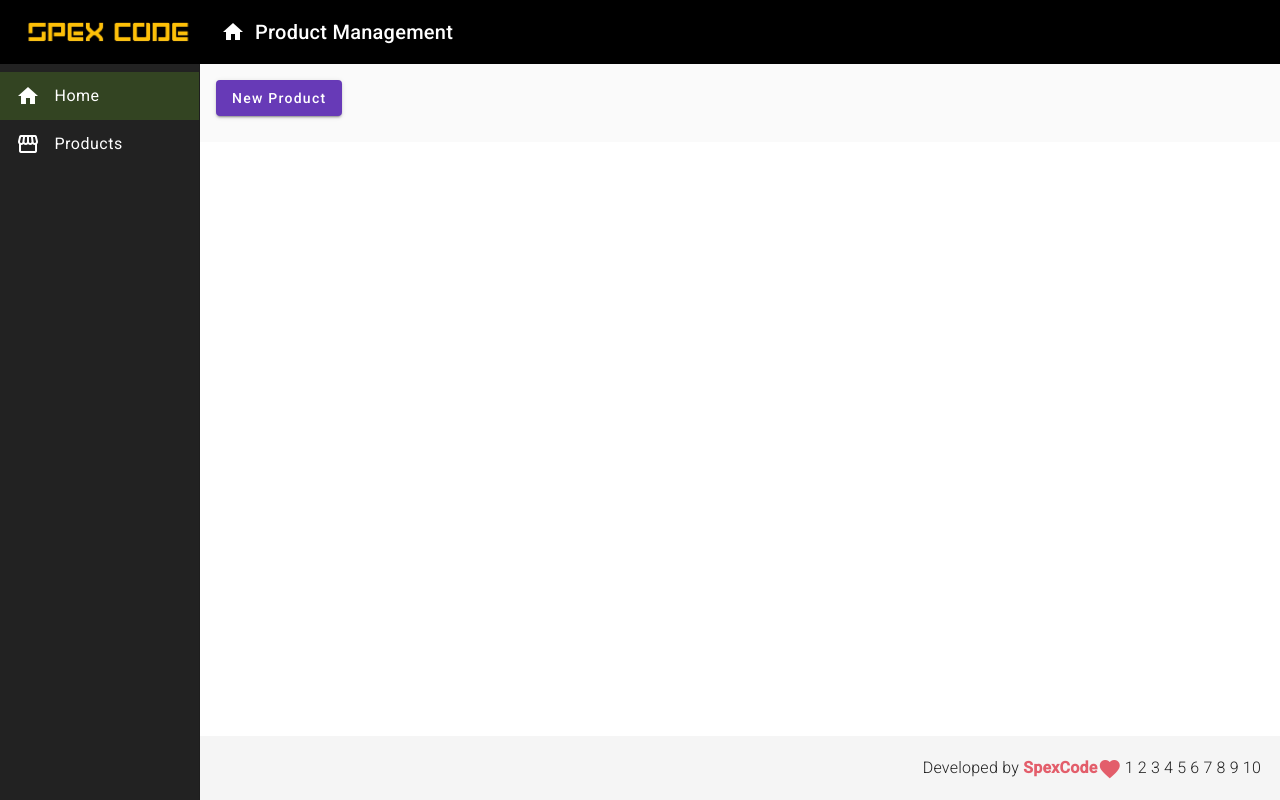
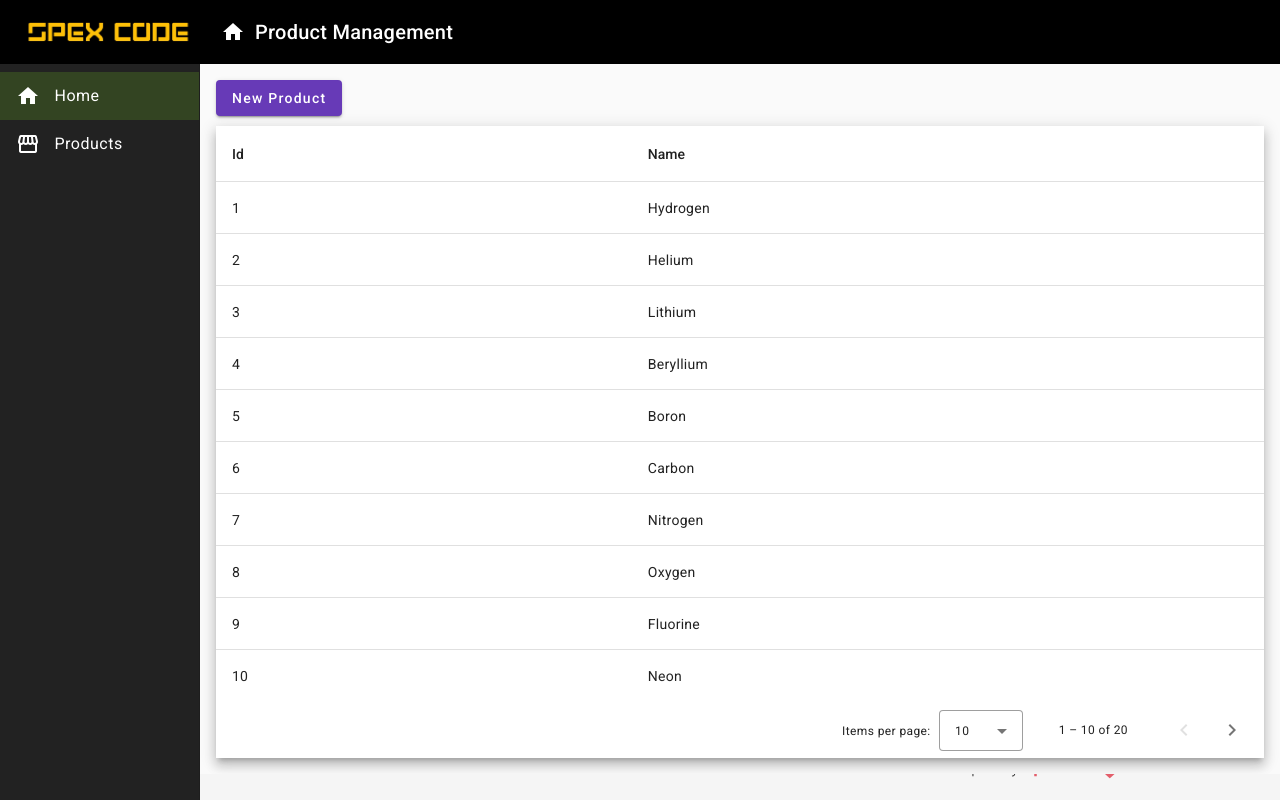
Before and after one commit to rafaelsslemes/angular_product_management, an Angular app: page /products in a window 1280 px wide. Built offline with nearby package versions, Linux system fonts and the light colour scheme; no server answers.

Commit message:
Test schematics generation

```diff
--- /dev/null
+++ b/src/app/components/product/product-read-table/product-read-table-datasource.ts
@@ -0,0 +1,111 @@
+import { DataSource } from '@angular/cdk/collections';
+import { MatPaginator } from '@angular/material/paginator';
+import { MatSort } from '@angular/material/sort';
+import { map } from 'rxjs/operators';
+import { Observable, of as observableOf, merge } from 'rxjs';
+
+// TODO: Replace this with your own data model type
+export interface ProductReadTableItem {
+  name: string;
+  id: number;
+}
+
+// TODO: replace this with real data from your application
+const EXAMPLE_DATA: ProductReadTableItem[] = [
+  {id: 1, name: 'Hydrogen'},
+  {id: 2, name: 'Helium'},
+  {id: 3, name: 'Lithium'},
+  {id: 4, name: 'Beryllium'},
+  {id: 5, name: 'Boron'},
+  {id: 6, name: 'Carbon'},
+  {id: 7, name: 'Nitrogen'},
+  {id: 8, name: 'Oxygen'},
+  {id: 9, name: 'Fluorine'},
+  {id: 10, name: 'Neon'},
+  {id: 11, name: 'Sodium'},
+  {id: 12, name: 'Magnesium'},
+  {id: 13, name: 'Aluminum'},
+  {id: 14, name: 'Silicon'},
+  {id: 15, name: 'Phosphorus'},
+  {id: 16, name: 'Sulfur'},
+  {id: 17, name: 'Chlorine'},
+  {id: 18, name: 'Argon'},
+  {id: 19, name: 'Potassium'},
+  {id: 20, name: 'Calcium'},
+];
+
+/**
+ * Data source for the ProductReadTable view. This class should
+ * encapsulate all logic for fetching and manipulating the displayed data
+ * (including sorting, pagination, and filtering).
+ */
+export class ProductReadTableDataSource extends DataSource<ProductReadTableItem> {
+  data: ProductReadTableItem[] = EXAMPLE_DATA;
+  paginator: MatPaginator | undefined;
+  sort: MatSort | undefined;
+
+  constructor() {
+    super();
+  }
+
+  /**
+   * Connect this data source to the table. The table will only update when
+   * the returned stream emits new items.
+   * @returns A stream of the items to be rendered.
+   */
+  connect(): Observable<ProductReadTableItem[]> {
+    if (this.paginator && this.sort) {
+      // Combine everything that affects the rendered data into one update
+      // stream for the data-table to consume.
+      return merge(observableOf(this.data), this.paginator.page, this.sort.sortChange)
+        .pipe(map(() => {
+          return this.getPagedData(this.getSortedData([...this.data ]));
+        }));
+    } else {
+      throw Error('Please set the paginator and sort on the data source before connecting.');
+    }
+  }
+
+  /**
+   *  Called when the table is being destroyed. Use this function, to clean up
+   * any open connections or free any held resources that were set up during connect.
+   */
+  disconnect(): void {}
+
+  /**
+   * Paginate the data (client-side). If you're using server-side pagination,
+   * this would be replaced by requesting the appropriate data from the server.
+   */
+  private getPagedData(data: ProductReadTableItem[]): ProductReadTableItem[] {
+    if (this.paginator) {
+      const startIndex = this.paginator.pageIndex * this.paginator.pageSize;
+      return data.splice(startIndex, this.paginator.pageSize);
+    } else {
+      return data;
+    }
+  }
+
+  /**
+   * Sort the data (client-side). If you're using server-side sorting,
+   * this would be replaced by requesting the appropriate data from the server.
+   */
+  private getSortedData(data: ProductReadTableItem[]): ProductReadTableItem[] {
+    if (!this.sort || !this.sort.active || this.sort.direction === '') {
+      return data;
+    }
+
+    return data.sort((a, b) => {
+      const isAsc = this.sort?.direction === 'asc';
+      switch (this.sort?.active) {
+        case 'name': return compare(a.name, b.name, isAsc);
+        case 'id': return compare(+a.id, +b.id, isAsc);
+        default: return 0;
+      }
+    });
+  }
+}
+
+/** Simple sort comparator for example ID/Name columns (for client-side sorting). */
+function compare(a: string | number, b: string | number, isAsc: boolean): number {
+  return (a < b ? -1 : 1) * (isAsc ? 1 : -1);
+}
--- /dev/null
+++ b/src/app/components/product/product-read-table/product-read-table.component.css
@@ -0,0 +1,3 @@
+.full-width-table {
+  width: 100%;
+}
--- /dev/null
+++ b/src/app/components/product/product-read-table/product-read-table.component.html
@@ -0,0 +1,26 @@
+<div class="mat-elevation-z8">
+  <table mat-table class="full-width-table" matSort aria-label="Elements">
+    <!-- Id Column -->
+    <ng-container matColumnDef="id">
+      <th mat-header-cell *matHeaderCellDef mat-sort-header>Id</th>
+      <td mat-cell *matCellDef="let row">{{row.id}}</td>
+    </ng-container>
+
+    <!-- Name Column -->
+    <ng-container matColumnDef="name">
+      <th mat-header-cell *matHeaderCellDef mat-sort-header>Name</th>
+      <td mat-cell *matCellDef="let row">{{row.name}}</td>
+    </ng-container>
+
+    <tr mat-header-row *matHeaderRowDef="displayedColumns"></tr>
+    <tr mat-row *matRowDef="let row; columns: displayedColumns;"></tr>
+  </table>
+
+  <mat-paginator #paginator
+      [length]="dataSource?.data?.length"
+      [pageIndex]="0"
+      [pageSize]="10"
+      [pageSizeOptions]="[5, 10, 20]"
+      aria-label="Select page">
+  </mat-paginator>
+</div>
--- /dev/null
+++ b/src/app/components/product/product-read-table/product-read-table.component.ts
@@ -0,0 +1,30 @@
+import { AfterViewInit, Component, ViewChild } from '@angular/core';
+import { MatPaginator } from '@angular/material/paginator';
+import { MatSort } from '@angular/material/sort';
+import { MatTable } from '@angular/material/table';
+import { ProductReadTableDataSource, ProductReadTableItem } from './product-read-table-datasource';
+
+@Component({
+  selector: 'app-product-read-table',
+  templateUrl: './product-read-table.component.html',
+  styleUrls: ['./product-read-table.component.css']
+})
+export class ProductReadTableComponent implements AfterViewInit {
+  @ViewChild(MatPaginator) paginator!: MatPaginator;
+  @ViewChild(MatSort) sort!: MatSort;
+  @ViewChild(MatTable) table!: MatTable<ProductReadTableItem>;
+  dataSource: ProductReadTableDataSource;
+
+  /** Columns displayed in the table. Columns IDs can be added, removed, or reordered. */
+  displayedColumns = ['id', 'name'];
+
+  constructor() {
+    this.dataSource = new ProductReadTableDataSource();
+  }
+
+  ngAfterViewInit(): void {
+    this.dataSource.sort = this.sort;
+    this.dataSource.paginator = this.paginator;
+    this.table.dataSource = this.dataSource;
+  }
+}
--- a/src/app/view/product-management/product-management.component.html
+++ b/src/app/view/product-management/product-management.component.html
@@ -4,3 +4,6 @@
 </button>
 
 <app-product-read></app-product-read>
+
+<!-- Generated by Angular Schematics -->
+<app-product-read-table></app-product-read-table>
```
Also changed, not shown: src/app/app.module.ts (+10 -2 lines), 1 other file (tests, documents, lock files or other folders).
